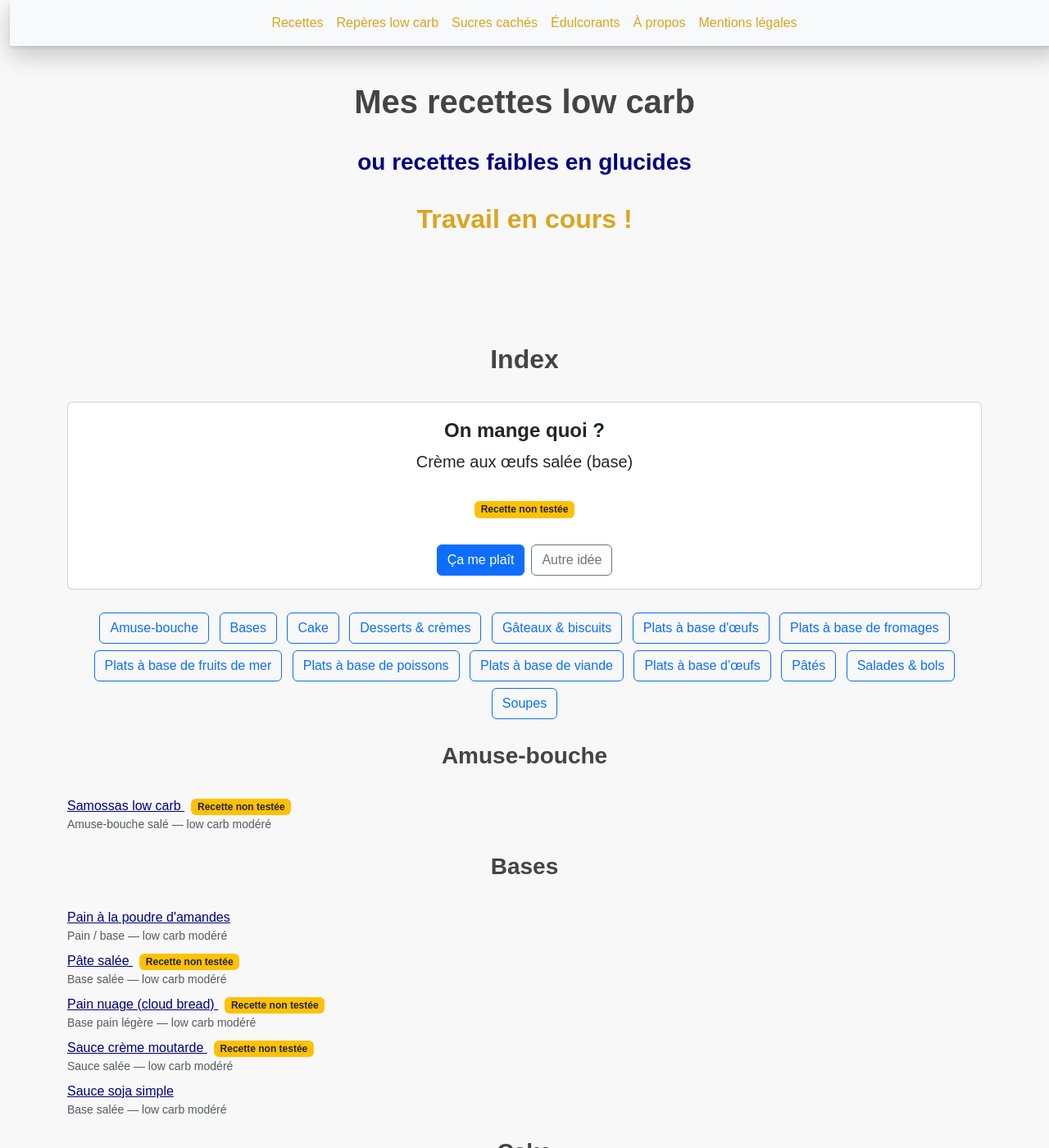
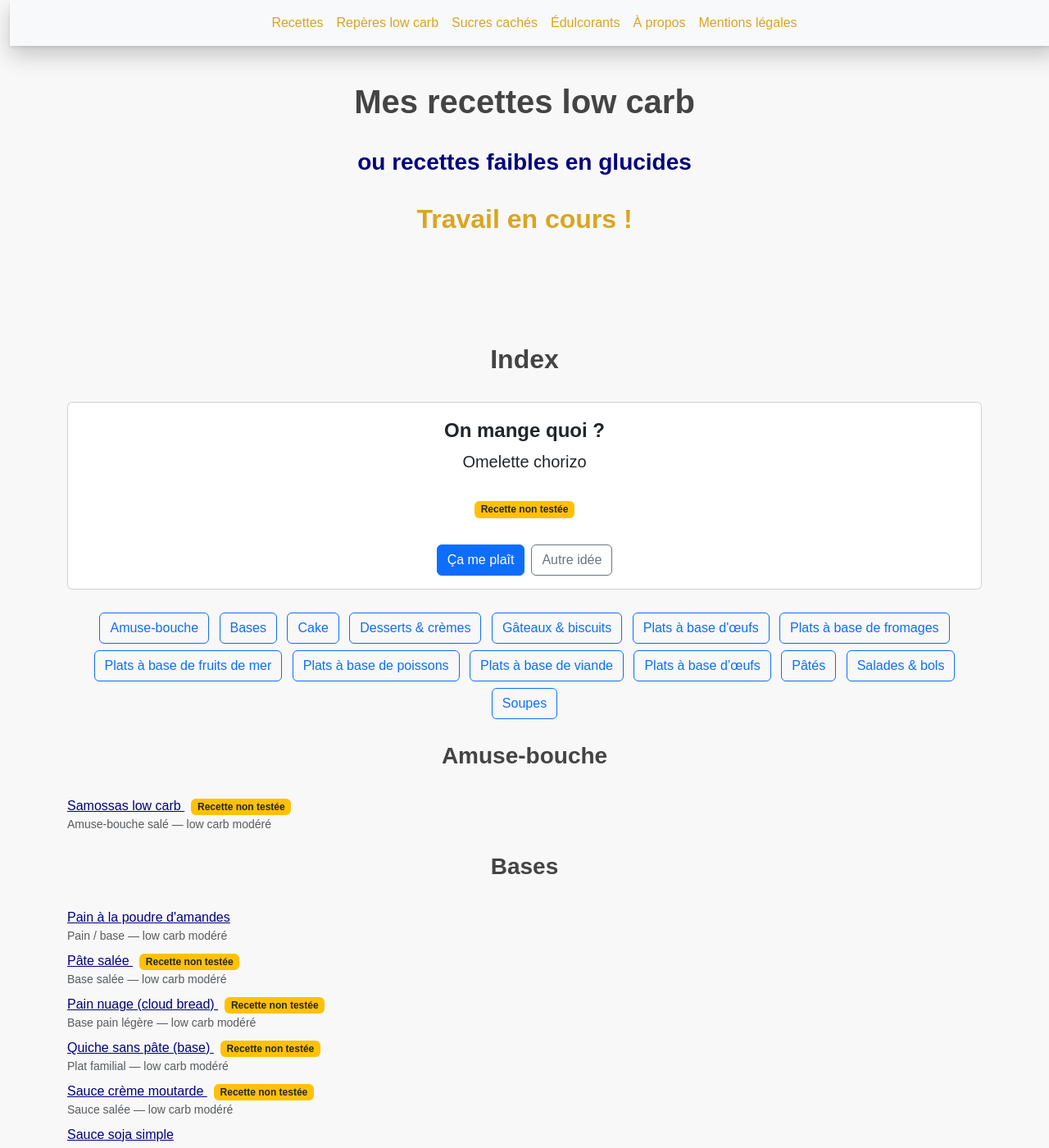
Before and after one commit to laurie-boissay/laurie-boissay.github.io, a Jekyll site: the page built from index.html, in a window 1280 px wide and 1400 px high. Shown: the whole window at 82% size. Built offline with Jekyll 4.4.1, drawn with Linux system fonts in a browser that asks for light colours; some of the changed text lies outside the part shown.

Commit message:
Update quiche-sans-pate.html

```diff
--- a/recettes/quiche-sans-pate.html
+++ b/recettes/quiche-sans-pate.html
@@ -4,7 +4,7 @@ title: "Quiche sans pâte low carb (base)"
 description: "Base de quiche sans pâte en version low carb modéré : simple, déclinable, sans farine de blé."
 recipe_title: "Quiche sans pâte (base)"
 recipe_subtitle: "Plat familial — low carb modéré"
-recipe_group: "Plats à base d’œufs"
+recipe_group: "Bases"
 recipe_sort: "quiche-sans-pate"
 recipe_tested: false
 tags:
```
